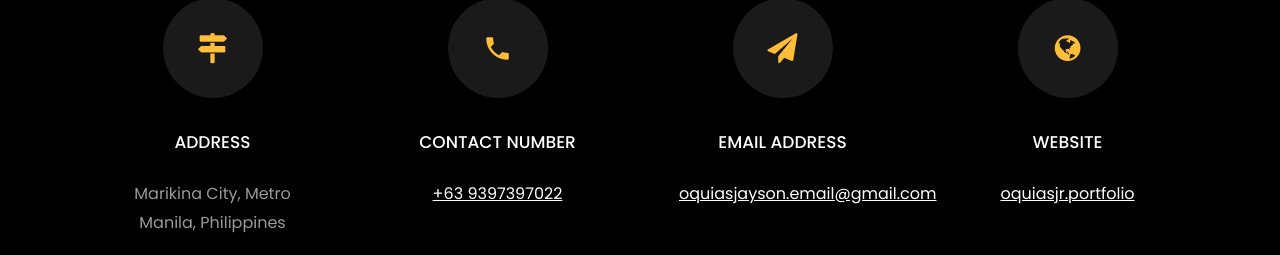
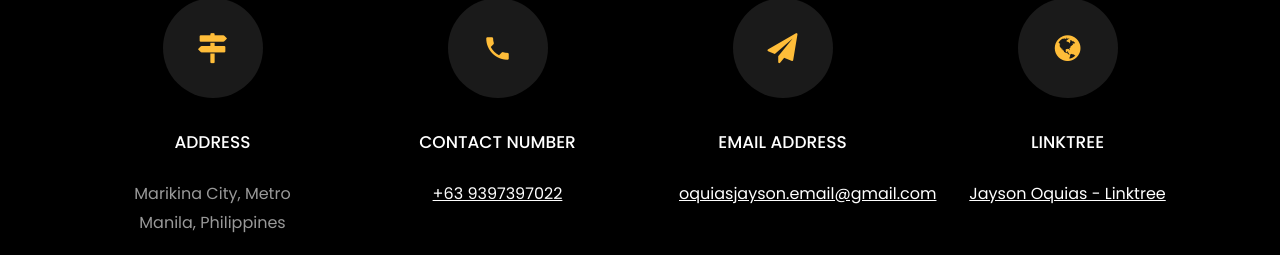
Before and after one commit to jaysonoquias24/portfolio.github.io, a plain HTML site: page index.html in a window 1280 px wide. Shown: the part 4977-5232 px from the top of the page. Drawn offline with Linux system fonts and the light colour scheme; files whose address does not match are found by name.

Commit message:
linktree

```diff
--- a/index.html
+++ b/index.html
@@ -593,8 +593,8 @@
           		<div class="icon d-flex align-items-center justify-content-center">
           			<span class="icon-globe"></span>
           		</div>
-          		<h3 class="mb-4">Website</h3>
-	            <p><a href="https://jaysonoquias24.github.io/portfolio.github.io/">oquiasjr.portfolio</a></p>
+          		<h3 class="mb-4">Linktree</h3>
+	            <p><a href="hhttps://linktr.ee/oquiasjr">Jayson Oquias - Linktree</a></p>
 	          </div>
           </div>
         </div>
```
